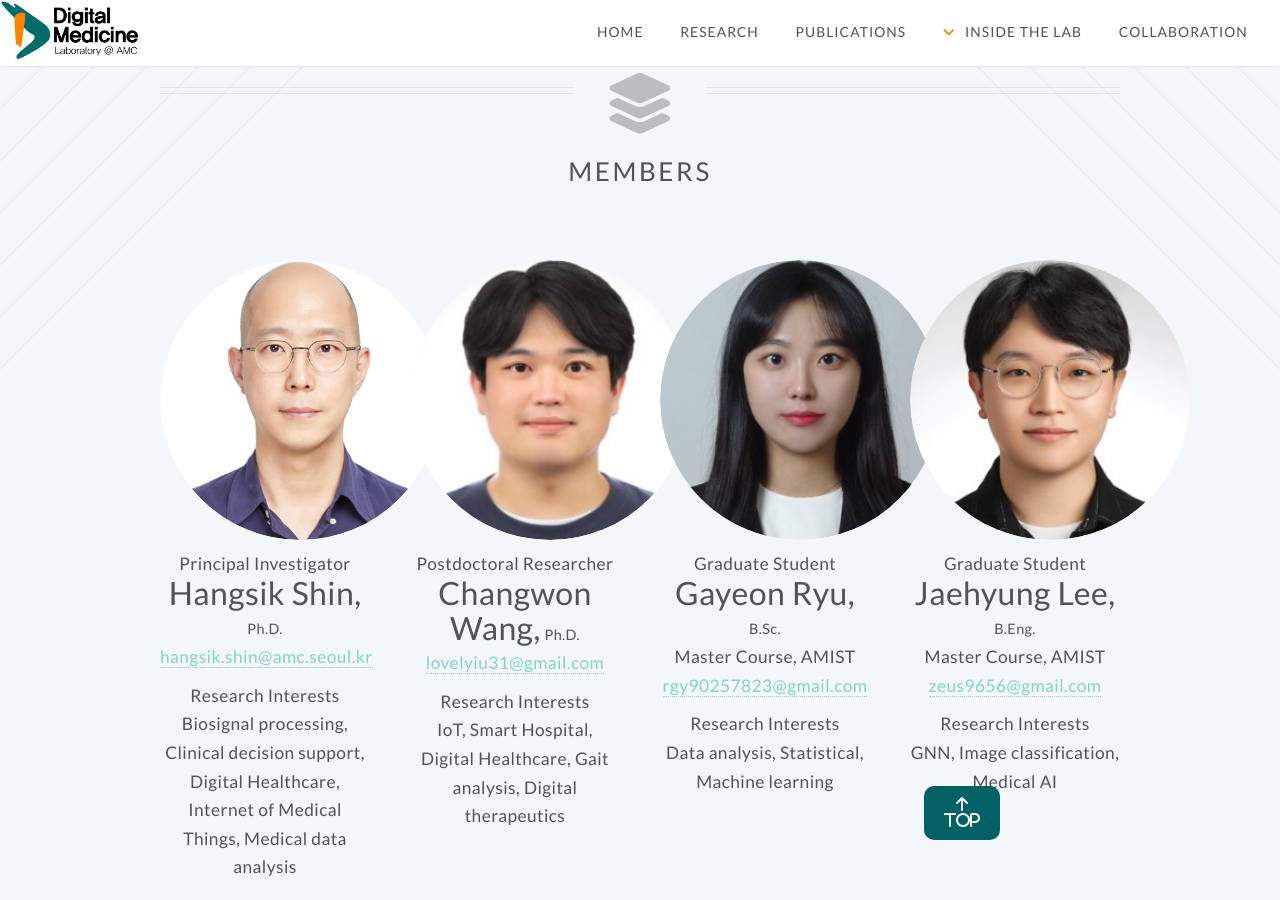
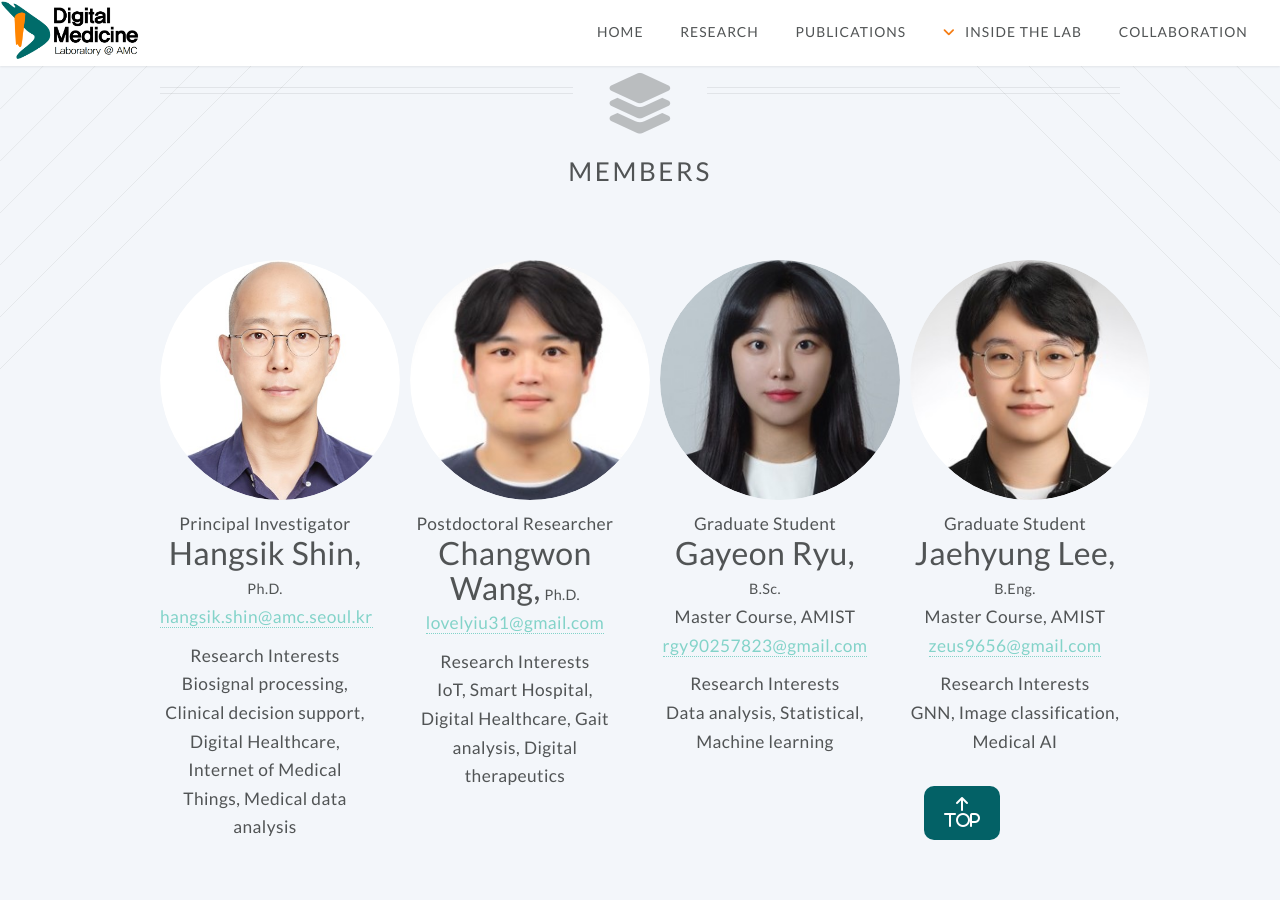
Before and after one commit to ydon1111/ydon1111.github.io, a Jekyll site: the page built from htmls/inside_the_lab/DHLAB@AMC.html, in a window 1280 px wide and 900 px high, scrolled down 2090 px. Built offline with Jekyll 4.4.1, drawn with Linux system fonts in a browser that asks for light colours; nearby versions of some CDN libraries.

Commit message:
멤버 이미지 크기 줄임 280 -> 240 px

```diff
--- a/htmls/collaboration/collaboration.html
+++ b/htmls/collaboration/collaboration.html
@@ -5,7 +5,7 @@ layout: default
 <article id="main">
     <header class="special container">
         <span class="icon fa-solid fa-layer-group"></span>
-        <h2>Connection</h2>
+        <h2>collaboration</h2>
     </header>
 </article>
 
--- a/htmls/inside_the_lab/DHLAB@AMC.html
+++ b/htmls/inside_the_lab/DHLAB@AMC.html
@@ -16,8 +16,8 @@ layout: default
 				<section>
 					<ul class="buttons">
 						<li><a href="#start" class="button fit scrolly"><span style="font-size:0.4rem;"
-							class="icon featured fa-solid fa-users fa-xs"> <span style="font-size: 20px; font-weight: normal;color:black;
-							font-family:'fontawesome-webfont'">&nbsp; Inside The Lab  </span> </span></a>
+									class="icon featured fa-solid fa-users fa-xs"> <span style="font-size: 20px; font-weight: normal;color:black;
+							font-family:'fontawesome-webfont'">&nbsp; Inside The Lab </span> </span></a>
 						</li>
 					</ul>
 				</section>
@@ -27,8 +27,8 @@ layout: default
 				<section>
 					<ul class="buttons">
 						<li><a href="#Members" class="button fit scrolly"><span style="font-size:0.4rem;"
-							class="icon featured fa-solid fa-user-tie fa-xs"><span style="font-size: 20px; font-weight: normal; color:black;
-							font-family:'fontawesome-webfont'">&nbsp; Members  </span> </span></a>
+									class="icon featured fa-solid fa-user-tie fa-xs"><span style="font-size: 20px; font-weight: normal; color:black;
+							font-family:'fontawesome-webfont'">&nbsp; Members </span> </span></a>
 						</li>
 					</ul>
 				</section>
@@ -37,8 +37,8 @@ layout: default
 				<section>
 					<ul class="buttons">
 						<li><a href="#Project" class="button fit scrolly"><span style="font-size:0.4rem;"
-							class="icon featured fa-solid fa-sheet-plastic fa-xs"><span style="font-size: 20px; font-weight: normal;color:black;
-							font-family:'fontawesome-webfont'">&nbsp; Projects  </span> </span></a>
+									class="icon featured fa-solid fa-sheet-plastic fa-xs"><span style="font-size: 20px; font-weight: normal;color:black;
+							font-family:'fontawesome-webfont'">&nbsp; Projects </span> </span></a>
 						</li>
 					</ul>
 				</section>
@@ -47,8 +47,8 @@ layout: default
 				<section>
 					<ul class="buttons">
 						<li><a href="#Connection" class="button fit scrolly"><span style="font-size:0.4rem;"
-							class="icon featured fa-solid fa-users fa-xs"><span style="font-size: 20px; font-weight: normal;color:black;
-							font-family:'fontawesome-webfont'">&nbsp; Connection  </span> </span></a>
+									class="icon featured fa-solid fa-users fa-xs"><span style="font-size: 20px; font-weight: normal;color:black;
+							font-family:'fontawesome-webfont'">&nbsp; Connection </span> </span></a>
 						</li>
 					</ul>
 				</section>
@@ -169,18 +169,17 @@ layout: default
 			<div class="row">
 
 				<div class="3u">
-
-					<div style="width: 280px; height: 280px; border-radius: 50%; overflow: hidden;">
+					<div
+						style="width: 240px; height: 240px; border-radius: 50%; overflow: hidden; margin: 0 auto; text-align: center;">
 						<a href="/htmls/members/Hangsik Shin.html">
 							<img src="/images/members/신항식.jpg" alt=""
-								style="width: 100%; height: 100%; border-radius: 50%;">
+								style="width: 100%; height: 100%; border-radius: 50%; display: inline-block;">
 						</a>
 					</div>
 
-
 					<p style="text-align: center; margin: 10px 0;">
 						<strong>Principal Investigator</strong><br>
-						<span style="font-size: 2rem; "> Hangsik Shin,</span> <span
+						<span style="font-size: 2rem;">Hangsik Shin,</span> <span
 							style="font-size: 0.9rem;">Ph.D.</span><br>
 						<a href="mailto:hangsik.shin@amc.seoul.kr">hangsik.shin@amc.seoul.kr</a>
 					</p>
@@ -188,15 +187,15 @@ layout: default
 					<p style="text-align: center; margin: 5px 0;">
 						<strong>Research Interests</strong><br>
 						Biosignal processing, Clinical decision support, Digital Healthcare, Internet of Medical Things,
-						Medical
-						data analysis
+						Medical data analysis
 					</p>
 				</div>
 
 
 				<div class="3u">
 
-					<div style="width: 280px; height: 280px; border-radius: 50%; overflow: hidden;">
+					<div
+						style="width: 240px; height: 240px; border-radius: 50%; overflow: hidden; margin: 0 auto; text-align: center;">
 						<a href="/htmls/members/Changwon Wang.html">
 							<img src="/images/members/왕창원.jpeg" alt=""
 								style="width: 100%; height: 100%; border-radius: 50%;">
@@ -219,7 +218,8 @@ layout: default
 
 				<div class="3u">
 
-					<div style="width: 280px; height: 280px; border-radius: 50%; overflow: hidden;">
+					<div
+						style="width: 240px; height: 240px; border-radius: 50%; overflow: hidden; margin: 0 auto; text-align: center;">
 						<a href="/htmls/members/Gayeon Ryu.html">
 							<img src="/images/members/류가연.jpeg" alt=""
 								style="width: 100%; height: 100%; border-radius: 50%;">
@@ -243,7 +243,8 @@ layout: default
 
 				<div class="3u">
 
-					<div style="width: 280px; height: 280px; border-radius: 50%; overflow: hidden;">
+					<div
+						style="width: 240px; height: 240px; border-radius: 50%; overflow: hidden; margin: 0 auto; text-align: center;">
 						<a href="/htmls/members/Jaehyung Lee.html">
 							<img src="/images/members/이재형.jpeg" alt=""
 								style="width: 100%; height: 100%; border-radius: 50%;">
@@ -273,7 +274,8 @@ layout: default
 
 				<div class="3u">
 
-					<div style="width: 280px; height: 280px; border-radius: 50%; overflow: hidden;">
+					<div
+						style="width: 240px; height: 240px; border-radius: 50%; overflow: hidden; margin: 0 auto; text-align: center;">
 						<a href="/htmls/members/Yeongdon Kim.html">
 							<img src="/images/members/김영돈.jpg" alt=""
 								style="width: 100%; height: 100%; border-radius: 50%;">
@@ -295,7 +297,8 @@ layout: default
 
 				<div class="3u">
 
-					<div style="width: 280px; height: 280px; border-radius: 50%; overflow: hidden;">
+					<div
+						style="width: 240px; height: 240px; border-radius: 50%; overflow: hidden; margin: 0 auto; text-align: center;">
 						<a href="/htmls/members/Ji Hyeun Park.html">
 							<img src="/images/members/박지현.jpg" alt=""
 								style="width: 100%; height: 100%; border-radius: 50%;">
@@ -318,7 +321,8 @@ layout: default
 
 				<div class="3u">
 
-					<div style="width: 280px; height: 280px; border-radius: 50%; overflow: hidden;">
+					<div
+						style="width: 240px; height: 240px; border-radius: 50%; overflow: hidden; margin: 0 auto; text-align: center;">
 						<a href="/htmls/members/Hyeon Seok Seok.html">
 							<img src="/images/members/석현석.jpeg" alt=""
 								style="width: 100%; height: 100%; border-radius: 50%;">
@@ -341,7 +345,8 @@ layout: default
 
 				<div class="3u">
 
-					<div style="width: 280px; height: 280px; border-radius: 50%; overflow: hidden;">
+					<div
+						style="width: 240px; height: 240px; border-radius: 50%; overflow: hidden; margin: 0 auto; text-align: center;">
 						<a href="/htmls/members/Hamin Lim.html">
 							<img src="/images/members/임하민.png" alt=""
 								style="width: 100%; height: 100%; border-radius: 50%;">
@@ -367,7 +372,8 @@ layout: default
 			<div class="row">
 				<div class="3u">
 
-					<div style="width: 280px; height: 280px; border-radius: 50%; overflow: hidden;">
+					<div
+						style="width: 240px; height: 240px; border-radius: 50%; overflow: hidden; margin: 0 auto; text-align: center;">
 						<a href="/htmls/members/Ye Eun Choi.html">
 							<img src="/images/members/최예은.jpg" alt=""
 								style="width: 100%; height: 100%; border-radius: 50%;">
@@ -390,7 +396,8 @@ layout: default
 
 				<div class="3u">
 
-					<div style="width: 280px; height: 280px; border-radius: 50%; overflow: hidden;">
+					<div
+						style="width: 240px; height: 240px; border-radius: 50%; overflow: hidden; margin: 0 auto; text-align: center;">
 						<a href="/htmls/members/Seoyun Park.html">
 							<img src="/images/members/박서윤.jpg" alt=""
 								style="width: 100%; height: 100%; border-radius: 50%;">
--- a/index.html
+++ b/index.html
@@ -257,11 +257,11 @@ layout: landing-page
 				</div>
 			</div>
 
-			<footer class="major">
+			<!-- <footer class="major">
 				<ul class="buttons">
 					<li><a href="/htmls/research_topics.html" class="button">More About</a></li>
 				</ul>
-			</footer>
+			</footer> -->
 
 
 
```
